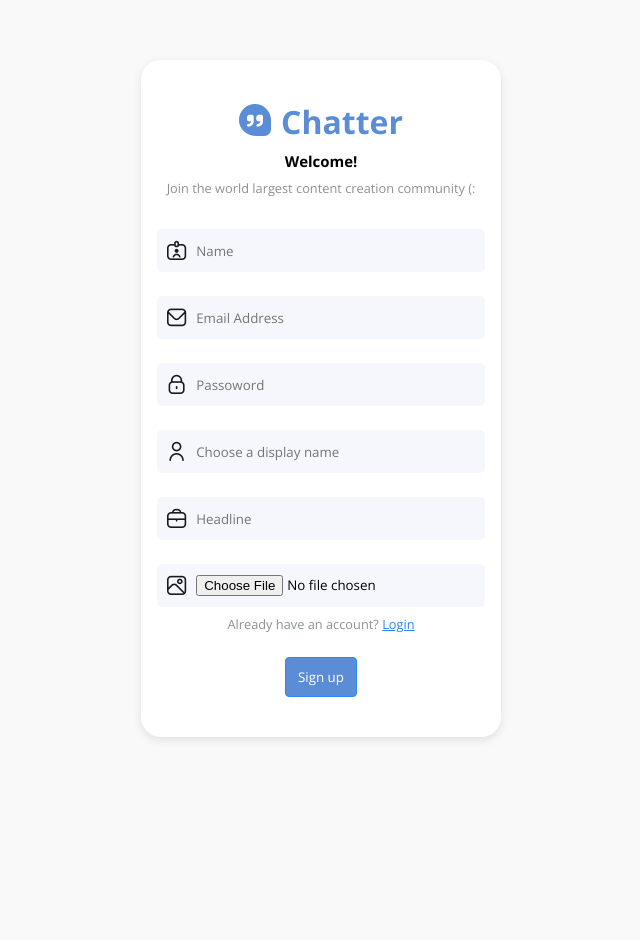
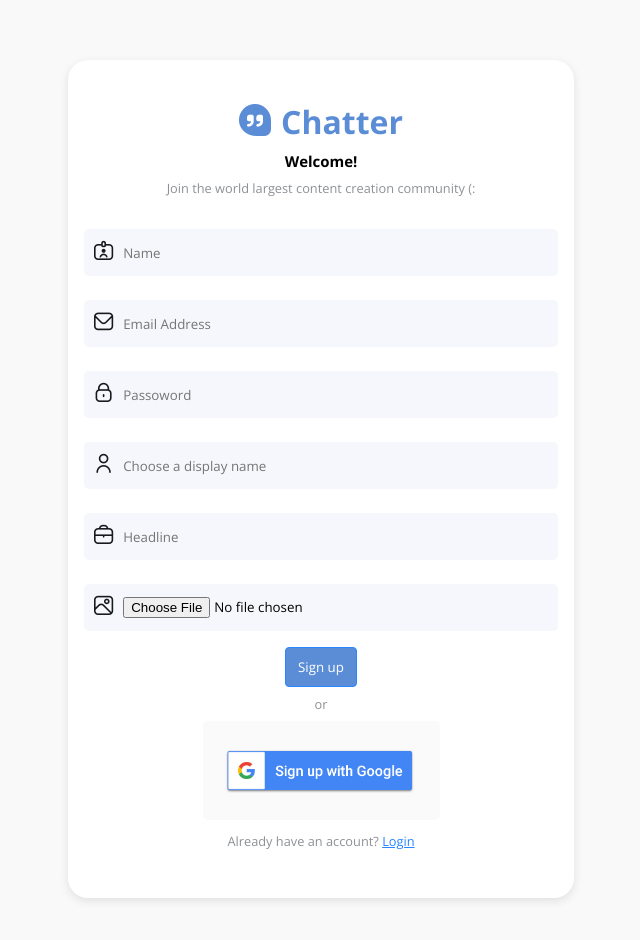
Before and after one commit to Im-Hassan-wd/verbose-broccoli, a React (Create React App) app: page /signup in a window 1280 px wide. Shown: the top 940 px of the page, without its empty margins (319-959 px from the left). Before the commit the page ends 800 px from the top, so only its background shows below. Built offline with nearby package versions, Linux system fonts and the light colour scheme; no server answers.

Commit message:
google signup

```diff
--- a/src/pages/signup/Signup.css
+++ b/src/pages/signup/Signup.css
@@ -6,6 +6,9 @@
   padding: 40px 16px;
   box-shadow: 0px 3px 10px rgba(0, 0, 0, 0.1);
   background: #fff;
+}
+.sign-form {
+  max-width: 506px;
 }
 .auth-form .logo {
   display: flex;
@@ -47,6 +50,7 @@
 .auth-form .input-div i {
   color: var(--black);
   font-size: 1.2rem;
+  cursor: pointer;
 }
 .auth-form small {
   margin: 16px 0px;
--- a/src/pages/signup/Signup.js
+++ b/src/pages/signup/Signup.js
@@ -44,7 +44,7 @@ export default function Signup() {
   };
 
   return (
-    <form onSubmit={handleSubmit} className="auth-form">
+    <form onSubmit={handleSubmit} className="auth-form sign-form">
       <div className="logo">
         <i className="fi fi-sr-comment-quote"></i>
         <span>Chatter</span>
@@ -54,8 +54,11 @@ export default function Signup() {
       <p>Join the world largest content creation community (:</p>
 
       <div className="input-div">
+        <label htmlFor="name">
           <i className="fi fi-rr-id-card-clip-alt"></i>
+        </label>
         <input
+          id="name"
           required
           type="text"
           onChange={(e) => setName(e.target.value)}
@@ -65,8 +68,11 @@ export default function Signup() {
       </div>
 
       <div className="input-div">
+        <label htmlFor="email">
           <i className="fi fi-rr-envelope"></i>
+        </label>
         <input
+          id="email"
           required
           type="email"
           onChange={(e) => setEmail(e.target.value)}
@@ -76,8 +82,11 @@ export default function Signup() {
       </div>
 
       <div className="input-div">
+        <label htmlFor="password">
           <i className="fi fi-rr-lock"></i>
+        </label>
         <input
+          id="password"
           required
           type="password"
           onChange={(e) => setPassword(e.target.value)}
@@ -87,8 +96,11 @@ export default function Signup() {
       </div>
 
       <div className="input-div">
+        <label htmlFor="displayName">
           <i className="fi fi-rr-user"></i>
+        </label>
         <input
+          id="displayName"
           required
           type="text"
           onChange={(e) => setDisplayName(e.target.value)}
@@ -98,8 +110,11 @@ export default function Signup() {
       </div>
 
       <div className="input-div">
+        <label htmlFor="headline">
           <i className="fi fi-rr-briefcase"></i>
+        </label>
         <input
+          id="headline"
           required
           type="text"
           onChange={(e) => setHeadline(e.target.value)}
@@ -109,14 +124,12 @@ export default function Signup() {
       </div>
 
       <div className="input-div">
+        <label htmlFor="file">
           <i className="fi fi-rr-picture"></i>
-        <input required type="file" onChange={handleFileChange} />
+        </label>
+        <input id="file" required type="file" onChange={handleFileChange} />
         {thumbnailError && <div className="error">{thumbnailError}</div>}
       </div>
-
-      <p>
-        Already have an account? <Link to="/login">Login</Link>
-      </p>
 
       {!isPending && <button className="btn">Sign up</button>}
       {isPending && (
@@ -124,6 +137,14 @@ export default function Signup() {
           Signing Up...
         </button>
       )}
+
+      <p> or </p>
+
+      <img src="./img/sign-up-google.png" />
+
+      <p>
+        Already have an account? <Link to="/login">Login</Link>
+      </p>
       {error && <div className="error">{error}</div>}
     </form>
   );
```
Also changed, not shown: public/img/sign-up-google.png (added). Lines whose indentation alone changed are shown as unchanged.
